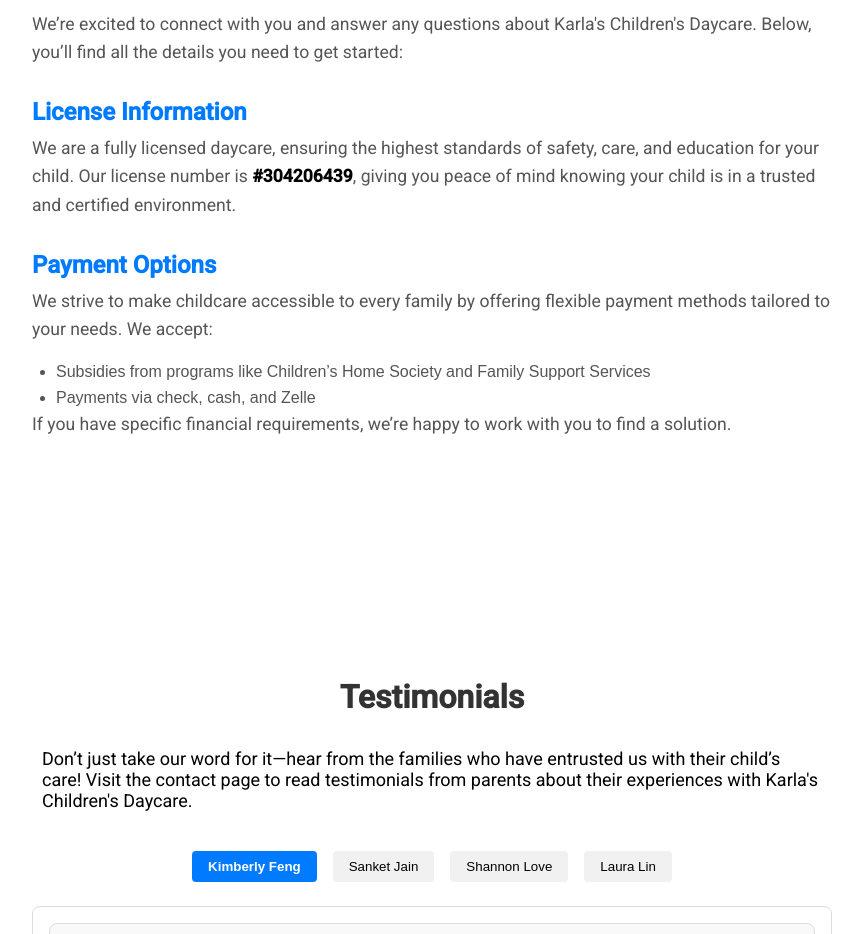
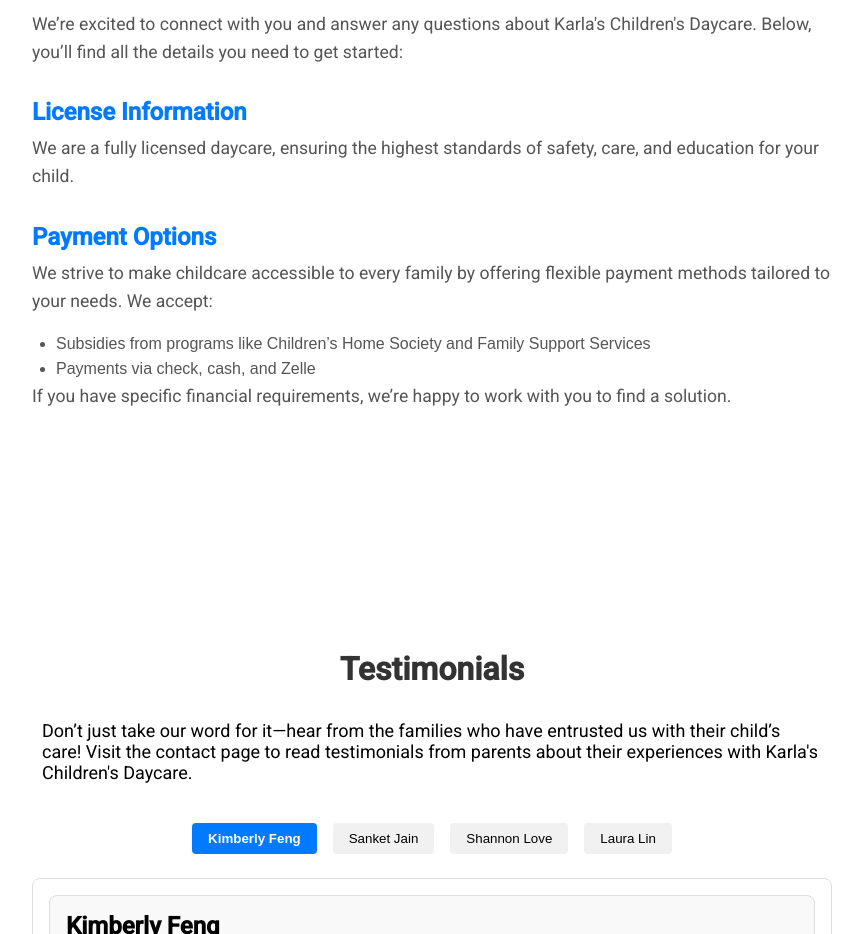
Before and after one commit to Aleroms/Karlasdaycare_website, a Vue app: page /contact in a window 1280 px wide. Shown: the part 860-1794 px from the top of the page, without its empty margins (208-1071 px from the left). Built offline with nearby package versions, Linux system fonts and the light colour scheme.

Commit message:
removed license from page

```diff
--- a/src/components/InformationComponent.vue
+++ b/src/components/InformationComponent.vue
@@ -10,9 +10,7 @@
       <h3>License Information</h3>
       <p>
         We are a fully licensed daycare, ensuring the highest standards of safety, care, and
-        education for your child. Our license number is
-        <strong>{{ licenseNumber }}</strong
-        >, giving you peace of mind knowing your child is in a trusted and certified environment.
+        education for your child.
       </p>
     </div>
 
@@ -35,7 +33,6 @@
 </template>
 
 <script setup lang="ts">
-const licenseNumber = '#304206439'
 </script>
 
 <style scoped>
```
